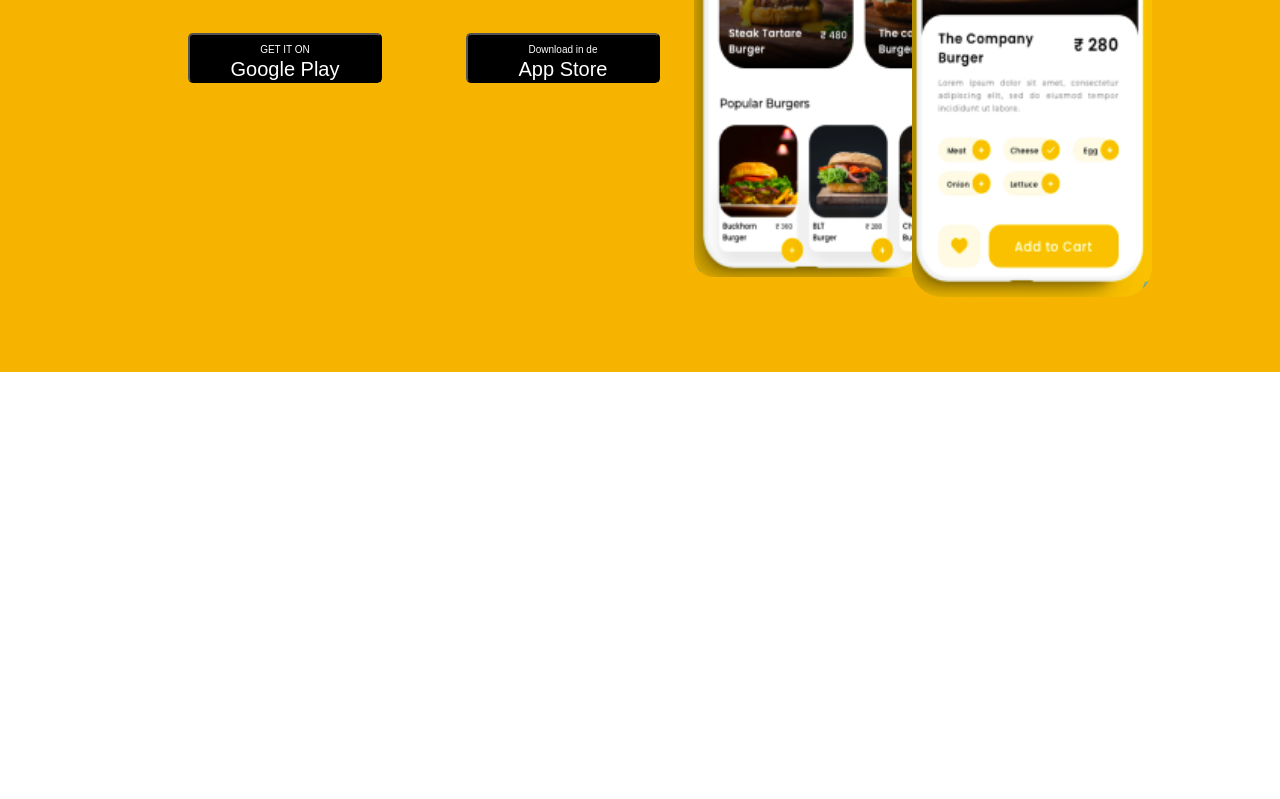
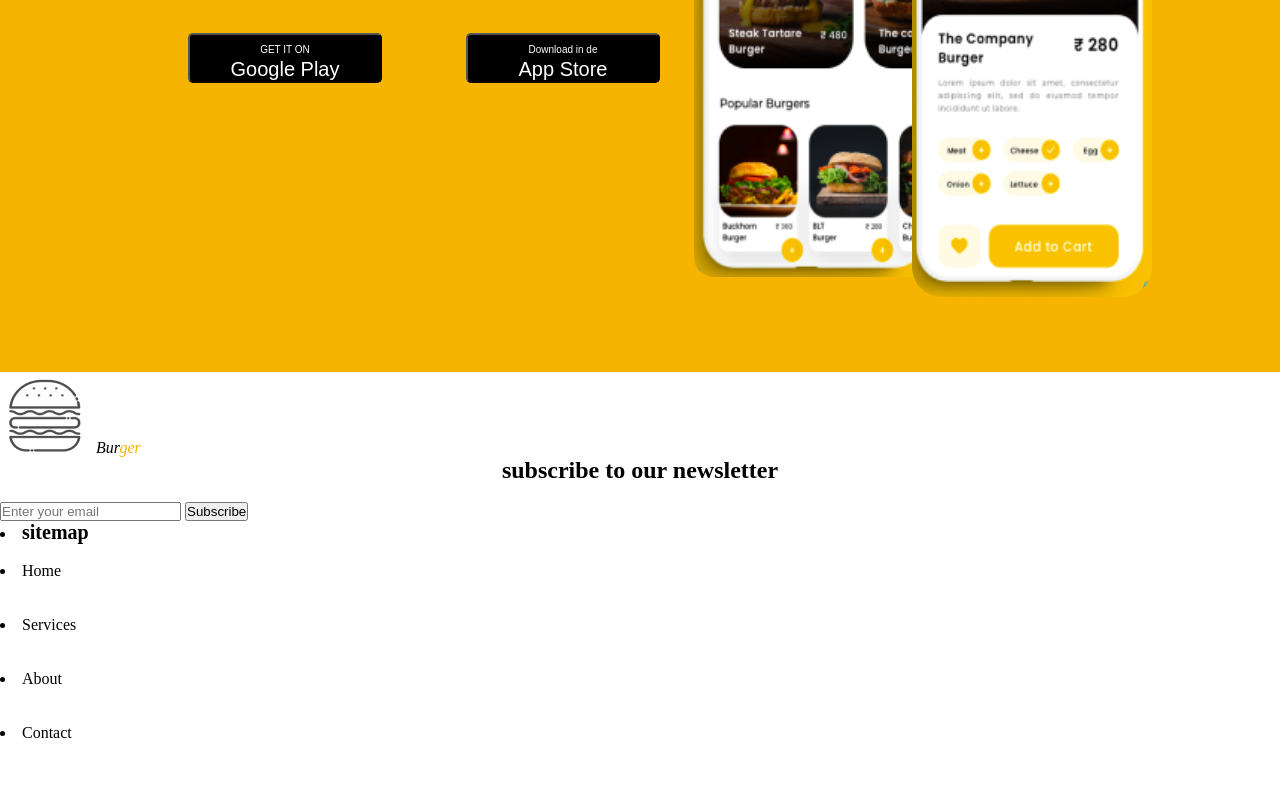
Before and after one commit to Blaisehala/independentprojectone, a plain HTML site: page index.html in a window 1280 px wide. Shown: the part 4048-4847 px from the top of the page. Before the commit the page ends 4420 px from the top, so only its background shows below. Drawn offline with Linux system fonts and the light colour scheme.

Commit message:
This commit creates a basic skeleton of the call to action section

```diff
--- a/index.html
+++ b/index.html
@@ -300,6 +300,32 @@
     <img class="companyburger" src="./images/mobile2.png" width="240px" alt="companyburger">
   </div>
 
+  <!--SITEMAP---->
+  <div class="sitemap">
+
+    <img class="burgericon" src="./images/logo.png" alt="burgericon">
+    <span class="con"><em>Bur<span style="color: #F6B400;">ger</span></em></span>
+
+    <div class="subscribe">
+      <h2 style="text-align: center;">subscribe to our newsletter</h2><br>
+
+        <input type="email" name="email" placeholder="Enter your email">
+        <input type="submit" name="" value="Subscribe">
+
+    </div>
+
+    <div class="calc">
+      <li><strong style="font-size: 20px;">sitemap</strong></li>
+      <a href=""><li>Home</li></a>
+      <br>
+      <a href=""><li>Services</li></a><br>
+      <a href=""><li>About</li></a><br>
+      <a href=""><li>Contact</li></a>
+      </ul>
+
+      </div>
+
+      </div>
 
 
 
```
Also changed, not shown: style.css (line endings or trailing spaces).
